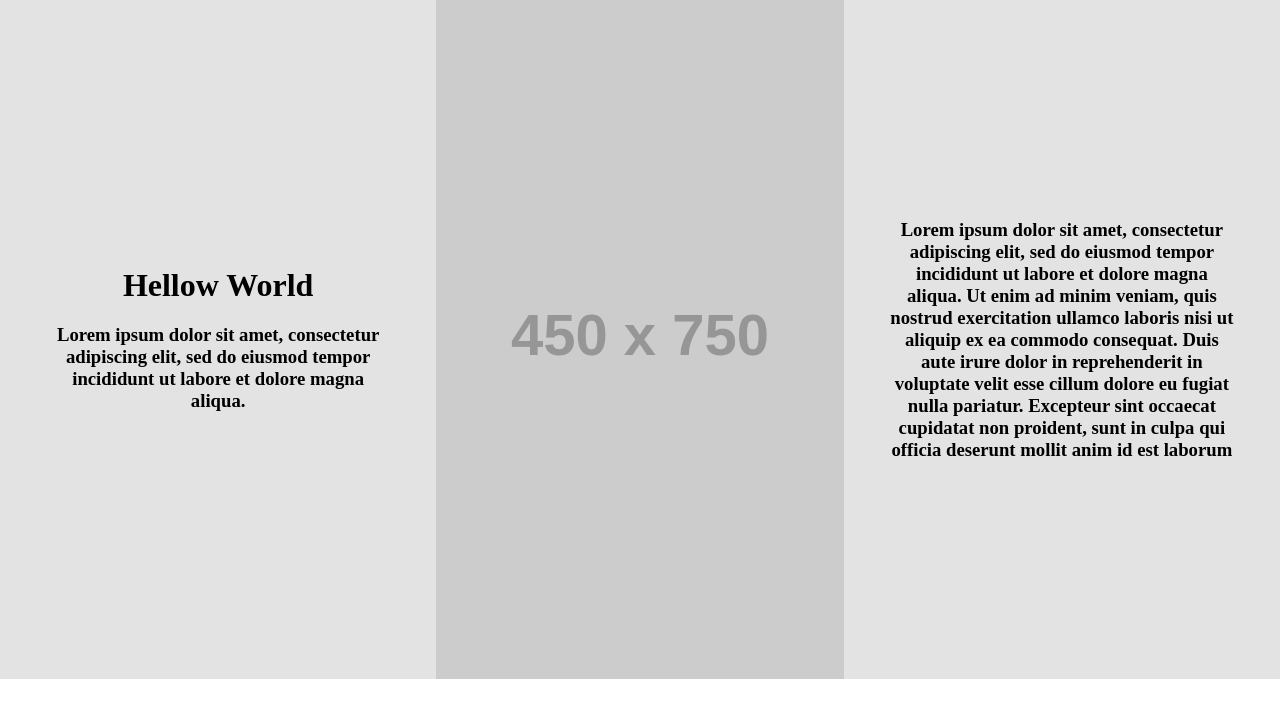
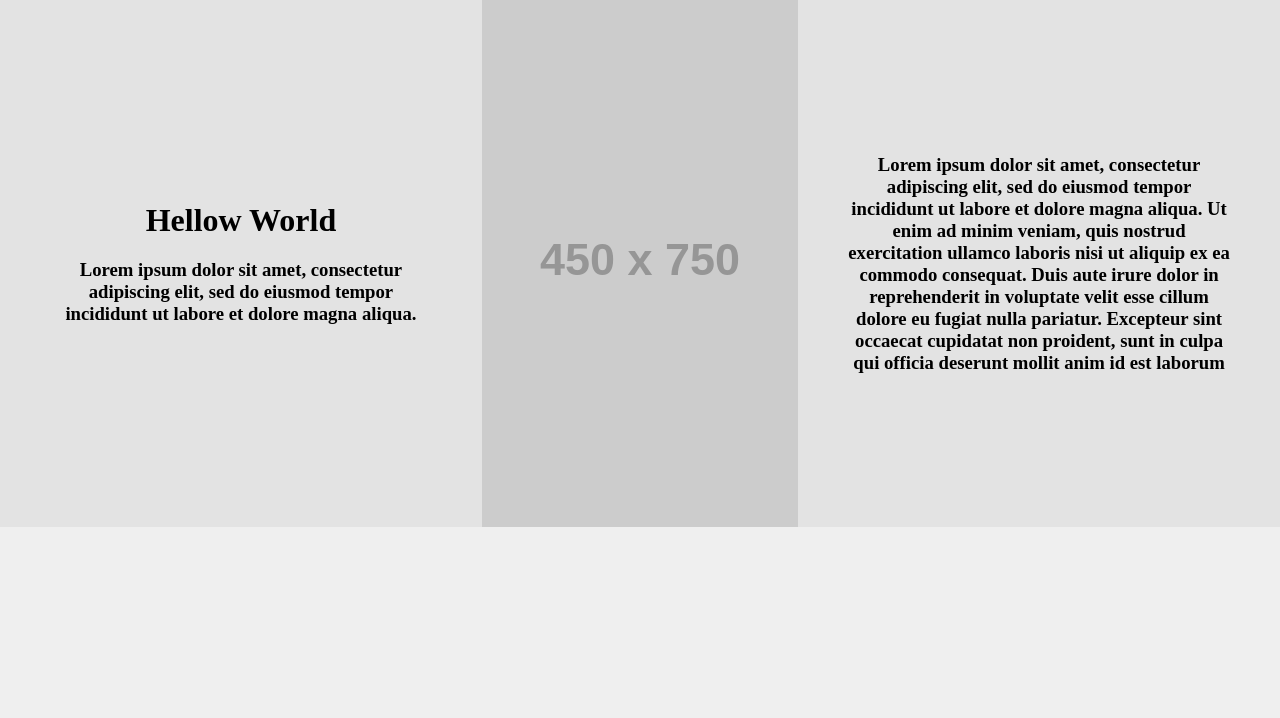
Before and after one commit to dandrok/test-ui, a plain HTML site: page index.html in a window 1280 px wide. Drawn offline with Linux system fonts and the light colour scheme; placeholder pictures from the web are drawn by us.

Commit message:
fix bugs

```diff
--- a/style.scss
+++ b/style.scss
@@ -28,22 +28,19 @@ img {
 
 .container {
   display: flex;
-  //   position: relative;
   width: 100%;
   margin: 0px auto;
-  background: white;
   height: 100vh;
   .text-block {
-    width: 37.645448%;
+    min-width: 37.645448%;
     background: #e3e3e3;
     display: flex;
     align-items: center;
     justify-content: center;
     overflow: auto;
-
+    flex: 1;
     .text-wrapper {
       margin: 0 10%;
-
       text-align: center;
     }
   }
@@ -52,18 +49,12 @@ img {
     .image-container {
       width: 100%;
       height: 100vh;
-
-      img {
-        width: auto;
-        // height: 100%;
-      }
     }
   }
 }
 
 @media only screen and (max-height: 749px) {
   img {
-    width: auto;
     max-height: 100%;
   }
 }
```
Also changed, not shown: style.css, 1 other file.
